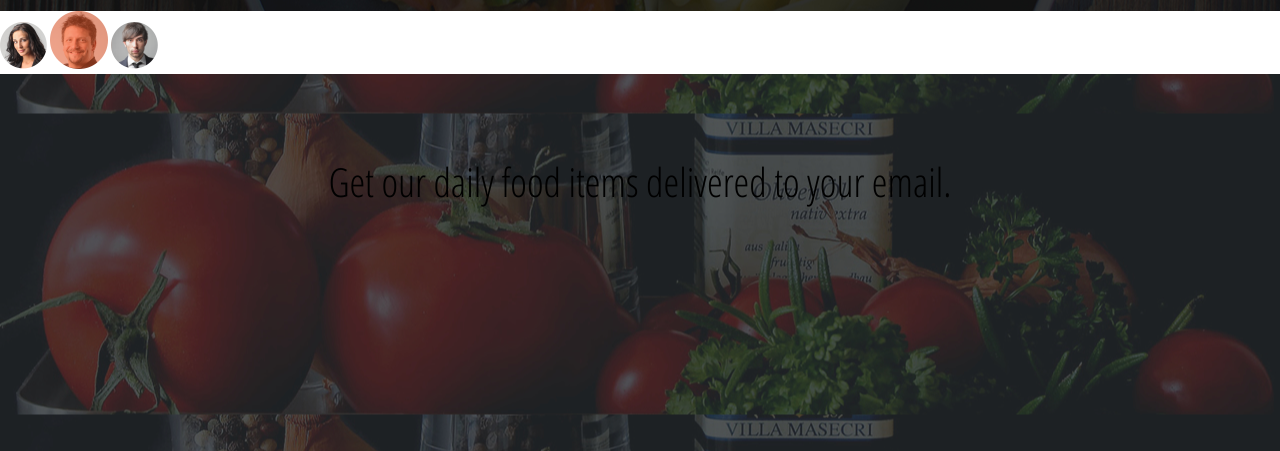
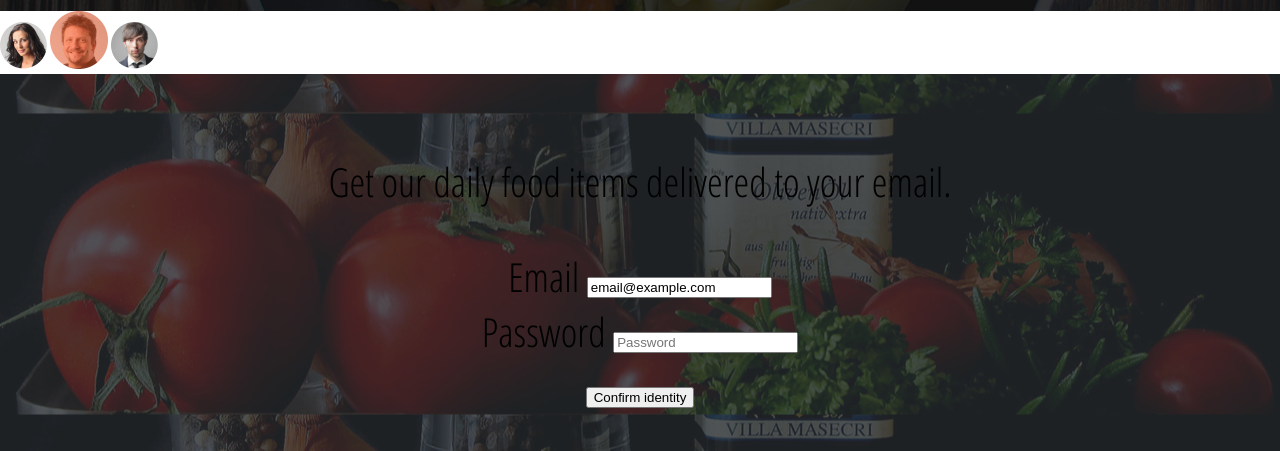
Before and after one commit to africanbushman/anita-s-kitchen, a plain HTML site: page index.html in a window 1280 px wide. Shown: the part 2024-2475 px from the top of the page. Drawn offline with Linux system fonts and the light colour scheme; files whose address does not match are found by name.

Commit message:
Added email form to index.html

```diff
--- a/css/styles.css
+++ b/css/styles.css
@@ -42,6 +42,7 @@ div#four{
   background-position: center;
   padding: 20px;
   min-height: 300px;
+  align:center;
 }
 div#six{
   background-image: url("../assets/backgrounds/subscribe.jpg");
--- a/index.html
+++ b/index.html
@@ -72,6 +72,17 @@
     <!-- end of row five -->
     <div class="row" id="six">
 <p>Get our daily food items delivered to your email.</p>
+<form class="form-inline">
+  <div class="form-group">
+    <label for="staticEmail2" class="sr-only">Email</label>
+    <input type="text" readonly class="form-control-plaintext" id="staticEmail2" value="email@example.com">
+  </div>
+  <div class="form-group mx-sm-3">
+    <label for="inputPassword2" class="sr-only">Password</label>
+    <input type="password" class="form-control" id="inputPassword2" placeholder="Password">
+  </div>
+  <button type="submit" class="btn btn-primary">Confirm identity</button>
+</form>
     </div>
     <!-- end of row six -->
     <div class="row" id="seven">
```
